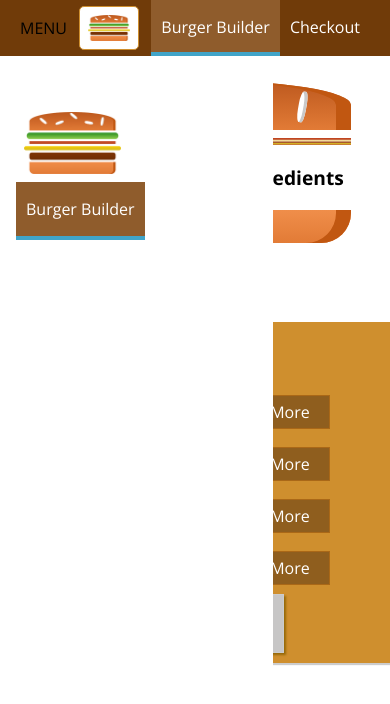
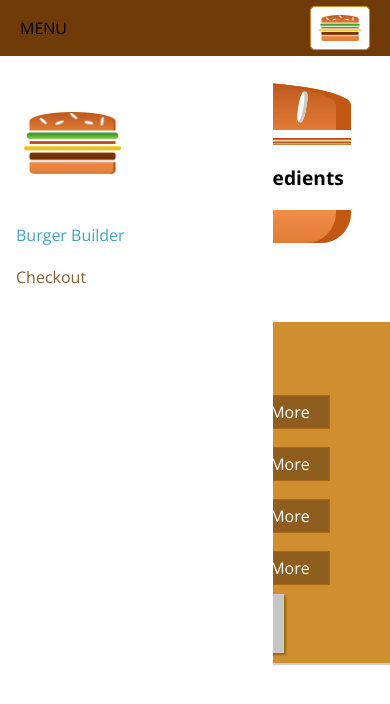
Before and after one commit to papawlo/burger-builder-app, a React app: page / in a window 390 px wide. Shown: the top 704 px of the page. Built offline with nearby package versions, Linux system fonts and the light colour scheme.

Commit message:
148. More about Responsive Adjustments

```diff
--- a/src/components/Navigation/NavigationItems/NavigationItem/NavigationItem.css
+++ b/src/components/Navigation/NavigationItems/NavigationItem/NavigationItem.css
@@ -1,19 +1,40 @@
 .NavigationItem {
+    margin: 10px 0;
+    box-sizing: border-box;
+    display: block;
+    width: 100%;
+}
+
+.NavigationItem a {
+    color: #8F5C2C;
+    text-decoration: none;
+    width: 100%;
+    box-sizing: border-box;
+    display: block;
+}
+
+.NavigationItem a:hover,
+.NavigationItem a:active,
+.NavigationItem a.active {
+
+    color: #40A4C8;
+}
+
+@media(min-width: 500px) {
+    .NavigationItem {
+        height: 100%;
+        width: 100%;
         margin: 0;
-    box-sizing: border-box;
         display: flex;
         align-items: center;
-    height: 100%;
     }
 
     .NavigationItem a {
         color: white;
-    text-decoration: none;
         height: 100%;
         padding: 16px 10px;
         border-bottom: 4px solid transparent;
-    box-sizing: border-box;
-    display: block;
+        ;
     }
 
     .NavigationItem a:hover,
@@ -23,3 +44,5 @@
         border-bottom: 4px solid #40A4C8;
         color: white;
     }
+
+}
--- a/src/components/Navigation/NavigationItems/NavigationItems.css
+++ b/src/components/Navigation/NavigationItems/NavigationItems.css
@@ -5,4 +5,13 @@
     display: flex;
     align-items: center;
     height: 100%;
+    flex-flow: column;
 }
+
+
+@media (min-width:500px) {
+    .NavigationItems {
+        flex-flow: row;
+    }
+
+}
--- a/src/components/Navigation/SideDrawer/SideDrawer.css
+++ b/src/components/Navigation/SideDrawer/SideDrawer.css
@@ -29,6 +29,7 @@
 
 .Logo {
     height: 10%;
+    margin-bottom: 32px;
 }
 
 .Logo>div {
--- a/src/components/Navigation/Toolbar/Toolbar.css
+++ b/src/components/Navigation/Toolbar/Toolbar.css
@@ -20,3 +20,9 @@
 .Logo {
     height: 80%;
 }
+
+@media (max-width: 499px) {
+    .desktopOnly {
+        display: none;
+    }
+}
--- a/src/components/Navigation/Toolbar/Toolbar.js
+++ b/src/components/Navigation/Toolbar/Toolbar.js
@@ -11,7 +11,7 @@
                 <Logo />
             </div>
 
-            <nav>
+            <nav className={classes.desktopOnly}>
                 <NavigationItems />
             </nav>
         </header>
```
Lines whose indentation alone changed are shown as unchanged.
